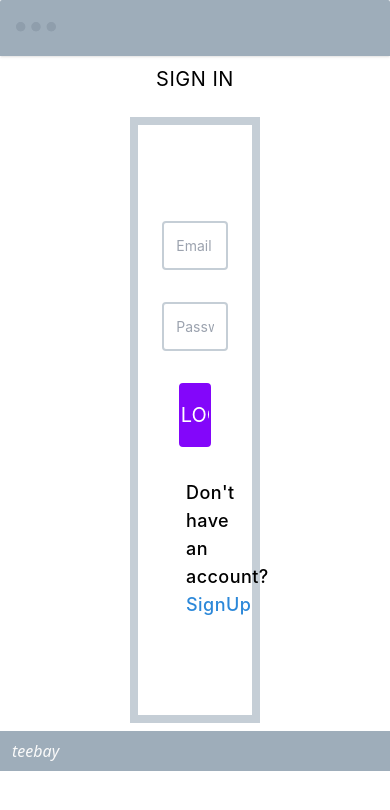
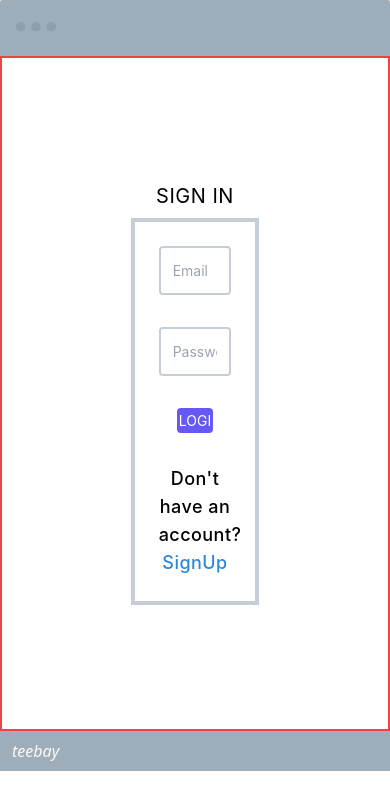
Before and after one commit to MasudaAfrin/teebay_frontend, a React (Create React App) app: page /login in a window 390 px wide. Shown: the top 810 px of the page. Built offline with nearby package versions, Linux system fonts and the light colour scheme.

Commit message:
login page responsive

```diff
--- a/src/layout/BaseLayout.tsx
+++ b/src/layout/BaseLayout.tsx
@@ -10,7 +10,7 @@ function BaseLayout() {
                 </div>
             </nav>
 
-            <main className='container mx-auto h-4/5 flex items-center'>
+            <main className='container mx-auto h-4/5 flex items-center border-2 border-red-500'>
                 <Outlet />
             </main>
 
--- a/src/pages/Login.tsx
+++ b/src/pages/Login.tsx
@@ -18,7 +18,7 @@ function Login() {
         </Col>
       </Row>
 
-      <Row className='w-1/3 mx-auto border-8 border-[#c5ced6] px-12 py-24 mt-6'>
+      <Row className='w-1/3 mx-auto border-4 border-[#c5ced6] px-6 py-6 mt-2 2xl:px-12 2xl:py-24 2xl:mt-6'>
         <Row justify={'center'} className='w-full'>
           <form>
             <Row >
@@ -49,8 +49,8 @@ function Login() {
                 <input
                   type='submit'
                   value='LOGIN'
-                  className="w-full bg-[#8306fa] text-white rounded border-2 border-[#8306fa] py-4
-                  text-xl font-normal hover:bg-[#9eadba] hover:border-[#9eadba] hover:cursor-pointer"/>
+                  className="w-full bg-[#6558F5] text-white rounded border-2 border-[#6558F5] lg:py-2 2xl:py-4
+                  lg:text-lg 2xl:text-xl font-normal hover:bg-[#9eadba] hover:border-[#9eadba] hover:cursor-pointer"/>
               </Col>
             </Row>
           </form>
--- /dev/null
+++ b/src/pages/Registration.tsx
@@ -0,0 +1,9 @@
+import React from 'react'
+
+function Registration() {
+  return (
+    <div>Registration</div>
+  )
+}
+
+export default Registration
--- a/src/routes/RouteList.tsx
+++ b/src/routes/RouteList.tsx
@@ -1,6 +1,7 @@
 import { Routes, Route } from "react-router-dom";
 import {  BaseLayout } from "../layout";
 import Login from "../pages/Login";
+import Registration from "../pages/Registration";
 
 const RouteList = () => {
   return (
@@ -10,6 +11,10 @@ const RouteList = () => {
                 path="/login"
                 element={<Login />}
             />
+            <Route
+                path="/register"
+                element={<Registration />}
+            />
         </Route>
       </Routes>
   )
```
